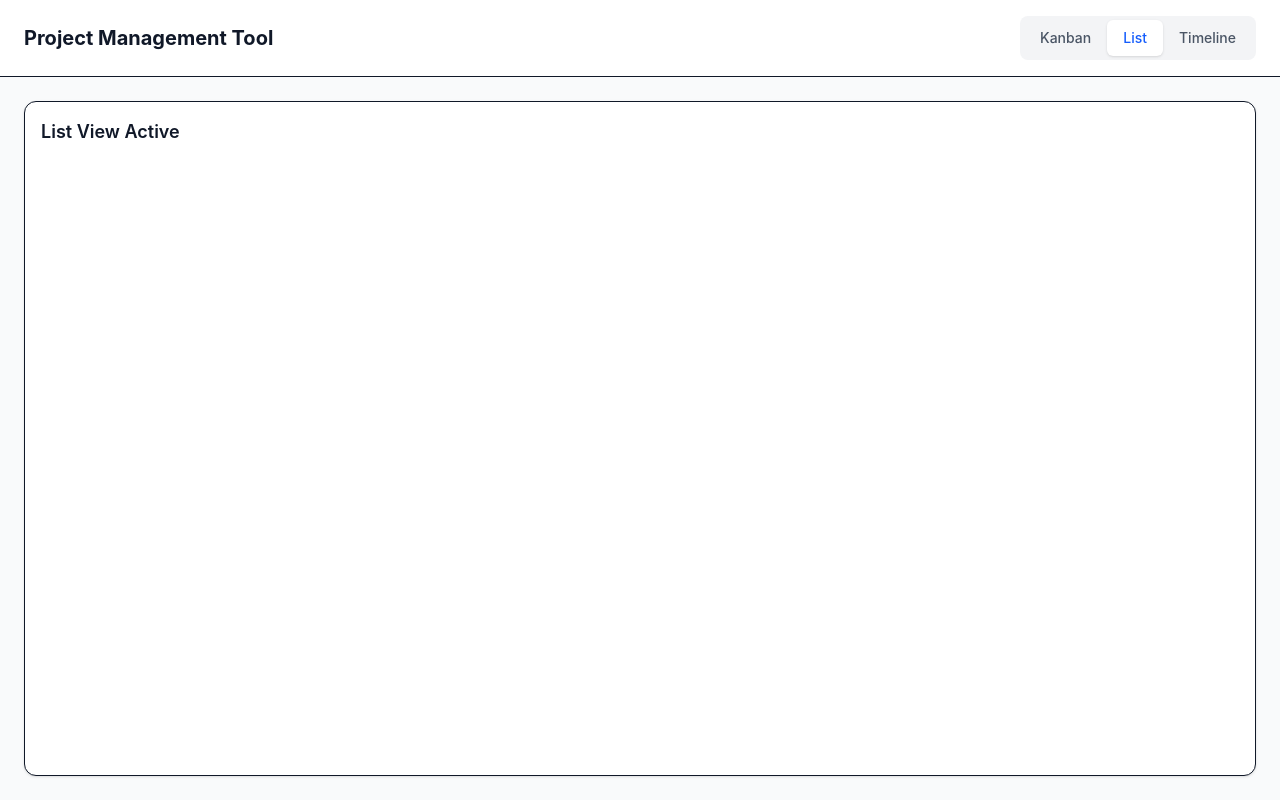
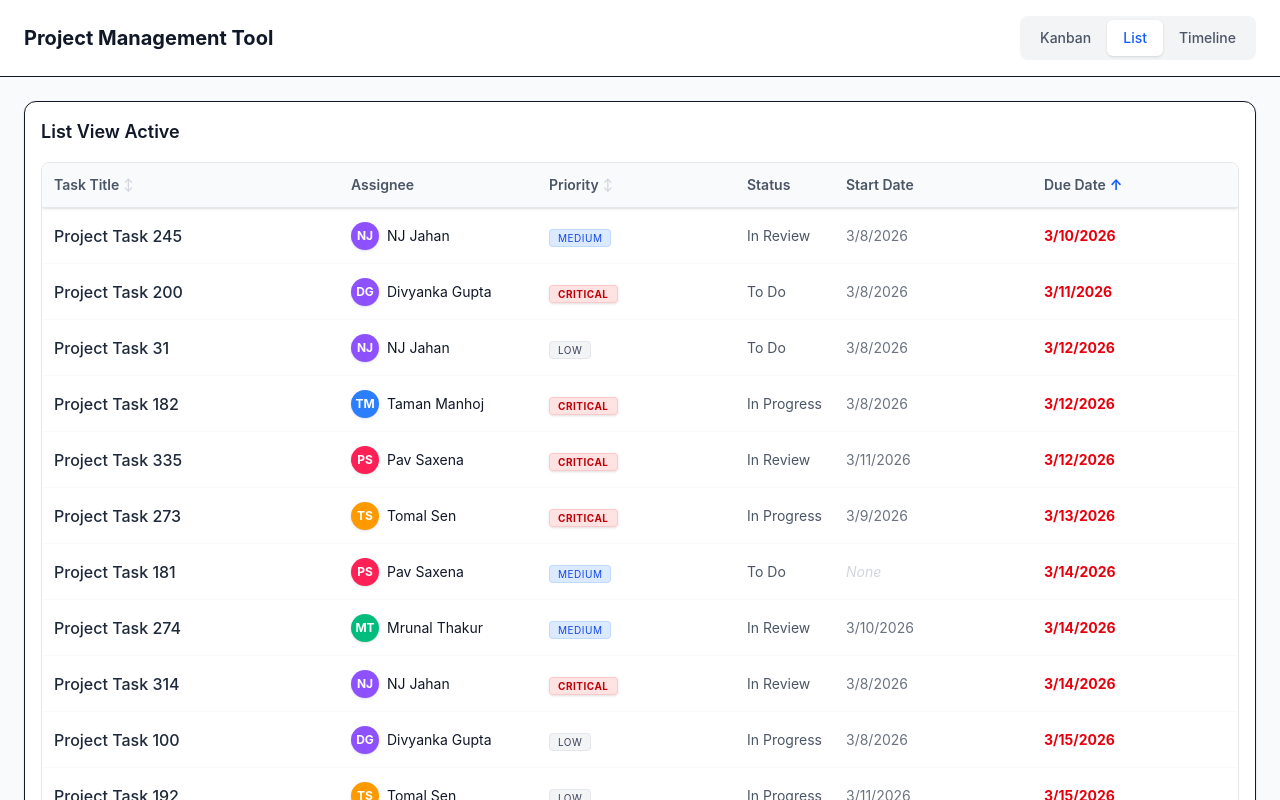
Before and after one commit to nusrat-xahan05/Project-Tracker-Frontend, a React (Vite) app: page / in a window 1280 px wide. Both pictures are taken after a click on the button "List". Shown: the top 800 px of the page. Built offline with nearby package versions, Linux system fonts and the light colour scheme.

Commit message:
Organized the ListView

```diff
--- a/src/App.tsx
+++ b/src/App.tsx
@@ -2,6 +2,8 @@ import { useEffect, useState } from 'react';
 import { useTaskStore } from './store/useTaskDataStore';
 import type { TViewMode } from './types';
 import KanbanBoard from './components/views/KanbanBoard';
+import ListView from './components/views/ListView';
+// import TimelineView from './components/views/TimelineView';
 
 
 function App() {
@@ -42,12 +44,13 @@ function App() {
         </div>
       </header>
 
-
       {/* Main Content Area */}
       <main className="flex-1 overflow-hidden p-6 flex flex-col">
         <div className="bg-white border rounded-xl flex-1 p-4 shadow-sm overflow-hidden flex flex-col">
           <h2 className="text-lg font-semibold mb-4">{activeView} View Active</h2>
           {activeView === 'Kanban' && <KanbanBoard tasks={tasks} />}
+          {activeView === 'List' && <ListView tasks={tasks} />}
+          {/* {activeView === 'Timeline' && <TimelineView tasks={tasks} />} */}
         </div>
       </main>
     </div>
--- /dev/null
+++ b/src/components/views/ListView.tsx
@@ -0,0 +1,127 @@
+import { useState, useMemo, useRef, type UIEvent } from 'react';
+import PriorityBadge from '../ui/PriorityBadge';
+import Avatar from '../ui/Avatar';
+import type { ITask, TPriority } from '../../types';
+import type { TsortOrder, TsortField } from '../../types/sort';
+
+
+const priorityWeight: Record<TPriority, number> = {
+    Critical: 4,
+    High: 3,
+    Medium: 2,
+    Low: 1,
+};
+
+export default function ListView({ tasks }: { tasks: ITask[] }) {
+    const [sortKey, setSortKey] = useState<TsortField>('dueDate');
+    const [sortDir, setSortDir] = useState<TsortOrder>('asc');
+
+    const handleSort = (key: TsortField) => {
+        if (sortKey === key) {
+            setSortDir(sortDir === 'asc' ? 'desc' : 'asc');
+        } else {
+            setSortKey(key);
+            setSortDir('asc');
+        }
+    };
+
+    const sortedTasks = useMemo(() => {
+        return [...tasks].sort((a, b) => {
+            let comparison = 0;
+            if (sortKey === 'title') {
+                comparison = a.title.localeCompare(b.title, undefined, { numeric: true, sensitivity: 'base' });
+            } else if (sortKey === 'priority') {
+                comparison = priorityWeight[a.priority] - priorityWeight[b.priority];
+            } else if (sortKey === 'dueDate') {
+                comparison = new Date(a.dueDate).getTime() - new Date(b.dueDate).getTime();
+            }
+            return sortDir === 'asc' ? comparison : -comparison;
+        });
+    }, [tasks, sortKey, sortDir]);
+
+    const renderSortIcon = (key: TsortField) => {
+        if (sortKey !== key) return <span className="text-gray-300 ml-1 text-xs">↕</span>;
+        return sortDir === 'asc' ? <span className="text-blue-600 ml-1 font-bold">↑</span> : <span className="text-blue-600 ml-1 font-bold">↓</span>;
+    };
+
+    // Virtual Scrolling Logic
+    const containerRef = useRef<HTMLDivElement>(null);
+    const [scrollTop, setScrollTop] = useState(0);
+
+    const rowHeight = 56;
+    const overscan = 5;
+
+    const handleScroll = (e: UIEvent<HTMLDivElement>) => {
+        setScrollTop(e.currentTarget.scrollTop);
+    };
+
+    const startIndex = Math.max(0, Math.floor(scrollTop / rowHeight) - overscan);
+    // eslint-disable-next-line react-hooks/refs
+    const visibleItemCount = Math.ceil((containerRef.current?.clientHeight || 800) / rowHeight) + (overscan * 2);
+    const endIndex = Math.min(sortedTasks.length, startIndex + visibleItemCount);
+    const visibleTasks = sortedTasks.slice(startIndex, endIndex);
+    const totalHeight = sortedTasks.length * rowHeight;
+    const offsetY = startIndex * rowHeight;
+
+
+    return (
+        <div className="flex flex-col h-screen max-h-screen bg-white border border-gray-200 rounded-lg overflow-hidden relative">
+
+            {/* Table Header */}
+            <div className="grid grid-cols-12 gap-4 p-3 bg-gray-50 border-b border-gray-200 text-sm font-semibold text-gray-600 z-20 shadow-sm shrink-0">
+                <div className="col-span-3 cursor-pointer hover:text-blue-600 flex items-center select-none" onClick={() => handleSort('title')}>
+                    Task Title {renderSortIcon('title')}
+                </div>
+                <div className="col-span-2">Assignee</div>
+                <div className="col-span-2 cursor-pointer hover:text-blue-600 flex items-center select-none" onClick={() => handleSort('priority')}>
+                    Priority {renderSortIcon('priority')}
+                </div>
+                <div className="col-span-1">Status</div>
+                <div className="col-span-2">Start Date</div>
+                <div className="col-span-2 cursor-pointer hover:text-blue-600 flex items-center select-none" onClick={() => handleSort('dueDate')}>
+                    Due Date {renderSortIcon('dueDate')}
+                </div>
+            </div>
+
+            {/* Table Body */}
+            <div
+                ref={containerRef}
+                onScroll={handleScroll}
+                className="flex-1 overflow-y-auto relative bg-white">
+                <div style={{ height: `${totalHeight}px` }} className="w-full relative">
+                    <div style={{ transform: `translateY(${offsetY}px)`, position: 'absolute', top: 0, left: 0, right: 0 }}>
+                        {visibleTasks.map((task) => {
+                            const isOverdue = new Date(task.dueDate) < new Date() && task.status !== 'Done';
+
+                            return (
+                                <div
+                                    key={task.id}
+                                    style={{ height: `${rowHeight}px` }}
+                                    className="grid grid-cols-12 gap-4 px-3 items-center border-b border-gray-50 hover:bg-blue-50/30 transition-colors">
+                                    <div className="col-span-3 font-medium text-gray-800 truncate" title={task.title}>{task.title}</div>
+
+                                    <div className="col-span-2 flex items-center gap-2">
+                                        <Avatar name={task.assignee} />
+                                        <span className="text-sm truncate hidden md:block">{task.assignee}</span>
+                                    </div>
+
+                                    <div className="col-span-2"><PriorityBadge priority={task.priority} /></div>
+
+                                    <div className="col-span-1 text-sm text-gray-600 truncate">{task.status}</div>
+
+                                    <div className="col-span-2 text-sm text-gray-500">
+                                        {task.startDate ? new Date(task.startDate).toLocaleDateString() : <span className="italic text-gray-300">None</span>}
+                                    </div>
+
+                                    <div className={`col-span-2 text-sm ${isOverdue ? 'text-red-600 font-bold' : 'text-gray-600'}`}>
+                                        {new Date(task.dueDate).toLocaleDateString()}
+                                    </div>
+                                </div>
+                            );
+                        })}
+                    </div>
+                </div>
+            </div>
+        </div>
+    );
+}
--- /dev/null
+++ b/src/types/sort.ts
@@ -0,0 +1,2 @@
+export type TsortField = 'title' | 'priority' | 'dueDate';
+export type TsortOrder = 'asc' | 'desc';
```
